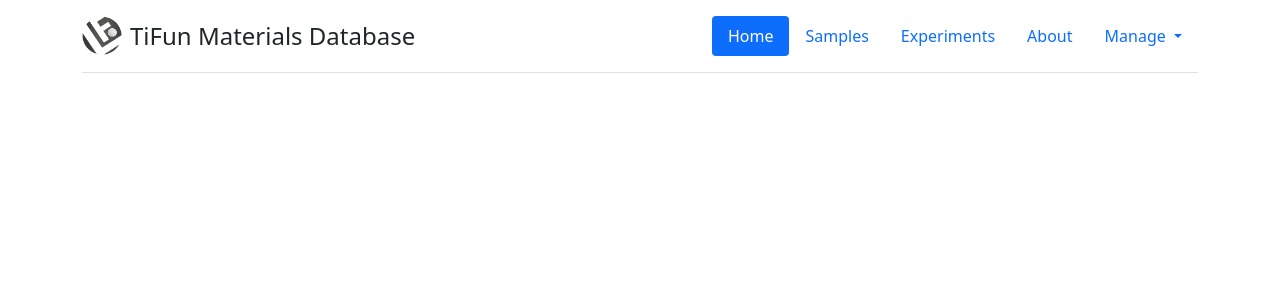
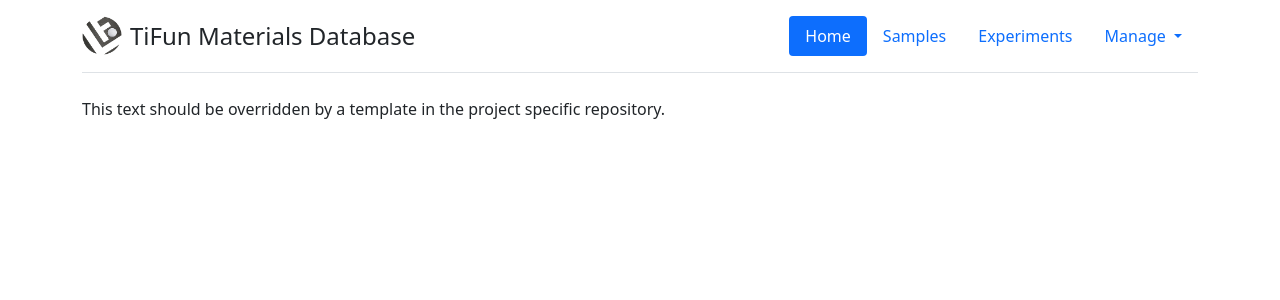
Before and after one commit to LightForm-group/lightform_data_explorer, a Flask app: page / in a window 1280 px wide. Shown: the top 300 px of the page. Run offline with Flask 2, Linux system fonts and the light colour scheme.

Commit message:
Enable overriding of templates from data repository
Remove about page.

```diff
--- a/lf_data_explorer/templates/about.html
+++ /dev/null
@@ -1,5 +0,0 @@
-{%  extends "base.html" %}
-{% set active_page = "about" %}
-{%  block body %}
-    This is the about page.
-{%  endblock %}
--- a/lf_data_explorer/templates/base.html
+++ b/lf_data_explorer/templates/base.html
@@ -23,8 +23,7 @@
 <div class="container">
 
     {% set navigation_bar = [('/', 'index', 'Home'), ('samples', 'samples', 'Samples'),
-                             ('experiments', 'experiments', "Experiments"),
-                             ('about', 'about', 'About')] -%}
+                             ('experiments', 'experiments', "Experiments")] -%}
 
     <header class="d-flex flex-wrap justify-content-center py-3 mb-4 border-bottom">
         <a href="/" class="d-flex align-items-center mb-3 mb-md-0 me-md-auto text-dark text-decoration-none">
--- a/lf_data_explorer/templates/index.html
+++ b/lf_data_explorer/templates/index.html
@@ -1,5 +1,5 @@
 {% extends "base.html" %}
 {% set active_page = "index" %}
 {% block body %}
-
+    This text should be overridden by a template in the project specific repository.
 {% endblock %}
--- a/lf_data_explorer/views.py
+++ b/lf_data_explorer/views.py
@@ -223,8 +223,3 @@ def _request_sample_details() -> flask.Response:
     sample = lf_data_explorer.queries.sample.get_sample_by_id(sample_id)
 
     return Response(sample.to_json(), status=201, mimetype='application/json')
-
-
-@app.route('/about.html')
-def about() -> flask.Response:
-    return html_response(render_template('about.html'))
--- a/requirements.txt
+++ b/requirements.txt
@@ -4,3 +4,4 @@ flask-sqlalchemy
 sqlalchemy
 werkzeug
 Frozen-Flask
+jinja2
```
Also changed, not shown: lf_data_explorer/__init__.py (+8 -1 lines), readme.md.
